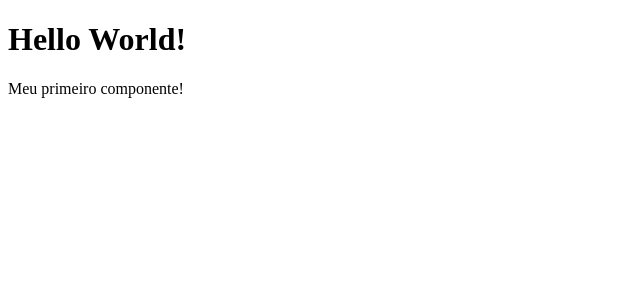
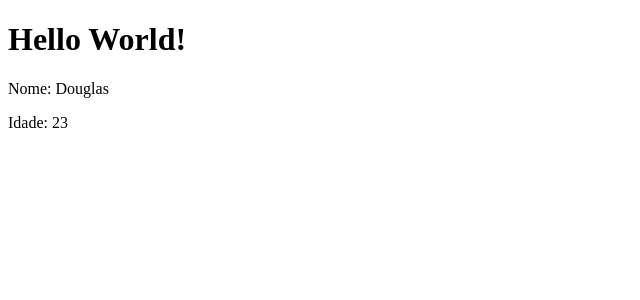
Before and after one commit to doug-22/angular-learning, an Angular app: page / in a window 1280 px wide. Shown: the top 300 px of the page, without its empty margins (0-640 px from the left). Built offline with nearby package versions, Linux system fonts and the light colour scheme.

Commit message:
Imprimindo dados em tela

```diff
--- a/src/app/components/first-component/first-component.component.html
+++ b/src/app/components/first-component/first-component.component.html
@@ -1 +1,2 @@
-<p>Meu primeiro componente!</p>
+<p>Nome: {{ name }}</p>
+<p>Idade: {{ age }}</p>
--- a/src/app/components/first-component/first-component.component.ts
+++ b/src/app/components/first-component/first-component.component.ts
@@ -7,6 +7,9 @@ import { Component, OnInit } from '@angular/core';
 })
 export class FirstComponentComponent implements OnInit {
 
+  name: string = 'Douglas';
+  age: number = 23;
+
   constructor() { }
 
   ngOnInit(): void {
```
Also changed, not shown: 1 other file (tests, documents, lock files or other folders).
